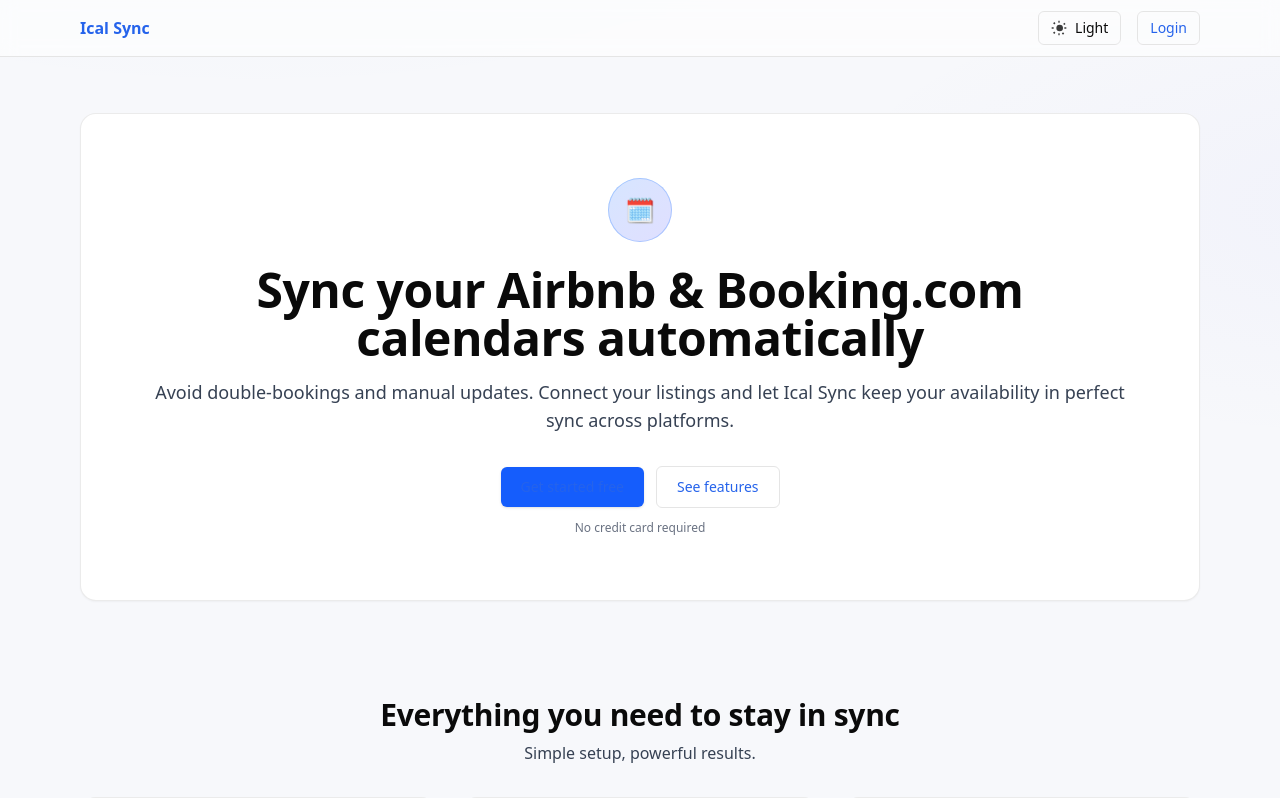
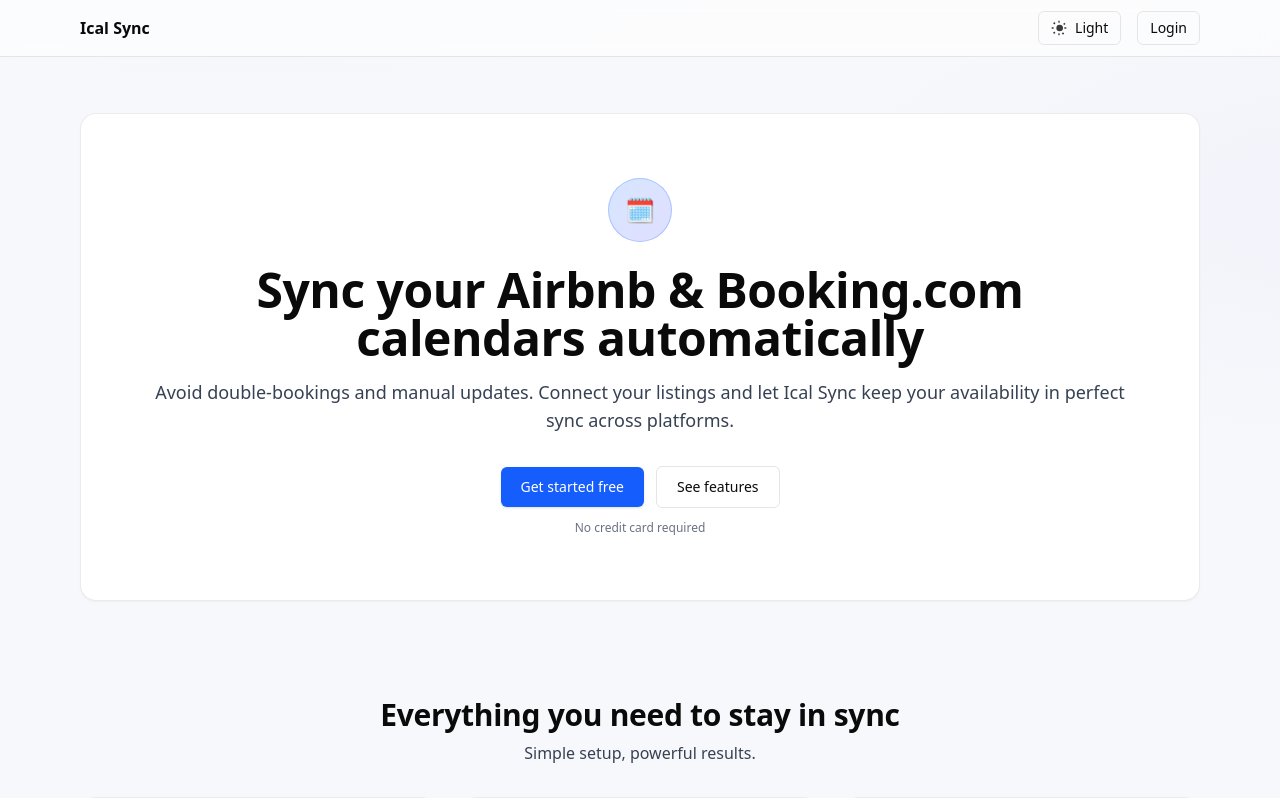
Before and after one commit to premium369/IcalSync, a Next.js app: page / in a window 1280 px wide. Shown: the top 798 px of the page. Built offline with nearby package versions, Linux system fonts and the light colour scheme.

Commit message:
fix(landing,light): scope theme link colors to unclassed anchors so CTA buttons keep text-white; resolves invisible CTA label

```diff
--- a/src/app/globals.css
+++ b/src/app/globals.css
@@ -161,11 +161,11 @@ html[data-theme="dark"] body {
     var(--background);
 }
 
-/* Link colors - low specificity so component utilities win */
-:where(html[data-theme="light"]) a { color: #2563eb; }
-:where(html[data-theme="light"]) a:hover { color: #1d4ed8; }
-:where(html[data-theme="dark"]) a { color: #93c5fd; }
-:where(html[data-theme="dark"]) a:hover { color: #bfdbfe; }
+/* Link colors - low specificity and only for unclassed text links */
+:where(html[data-theme="light"]) a:not([class]) { color: #2563eb; }
+:where(html[data-theme="light"]) a:not([class]):hover { color: #1d4ed8; }
+:where(html[data-theme="dark"]) a:not([class]) { color: #93c5fd; }
+:where(html[data-theme="dark"]) a:not([class]):hover { color: #bfdbfe; }
 
 /* Card-like surfaces utility (opt-in) */
 .card-surface {
```
